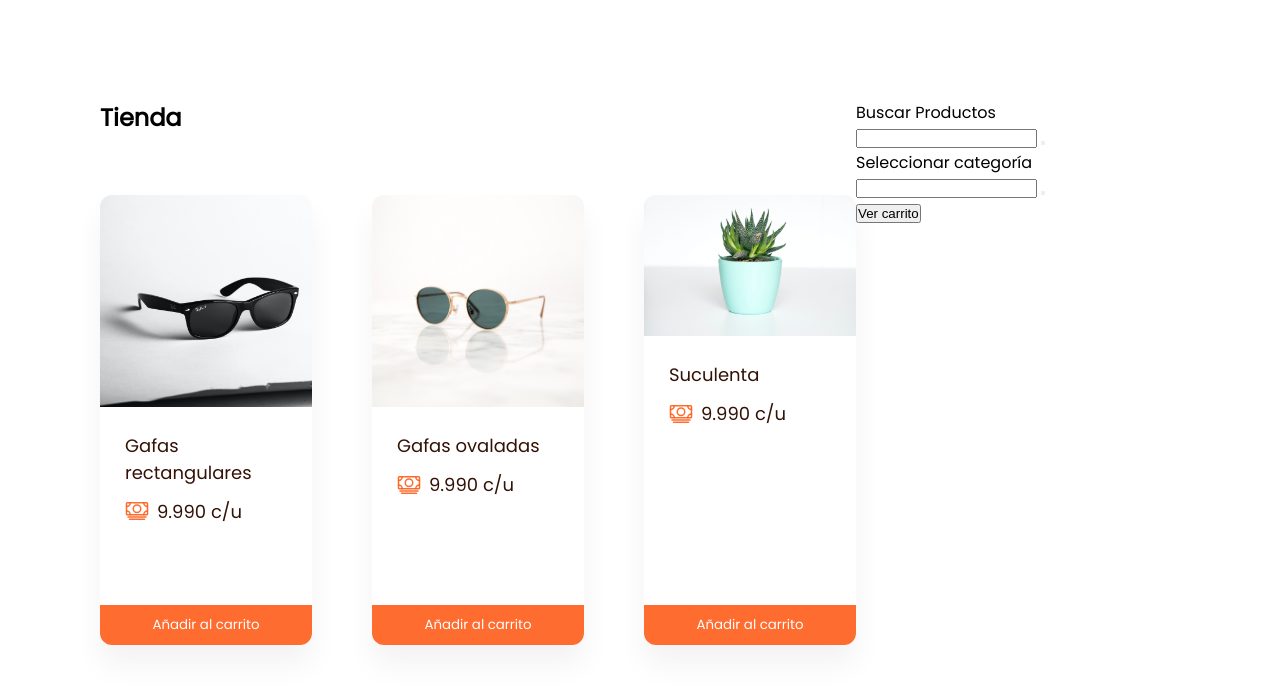
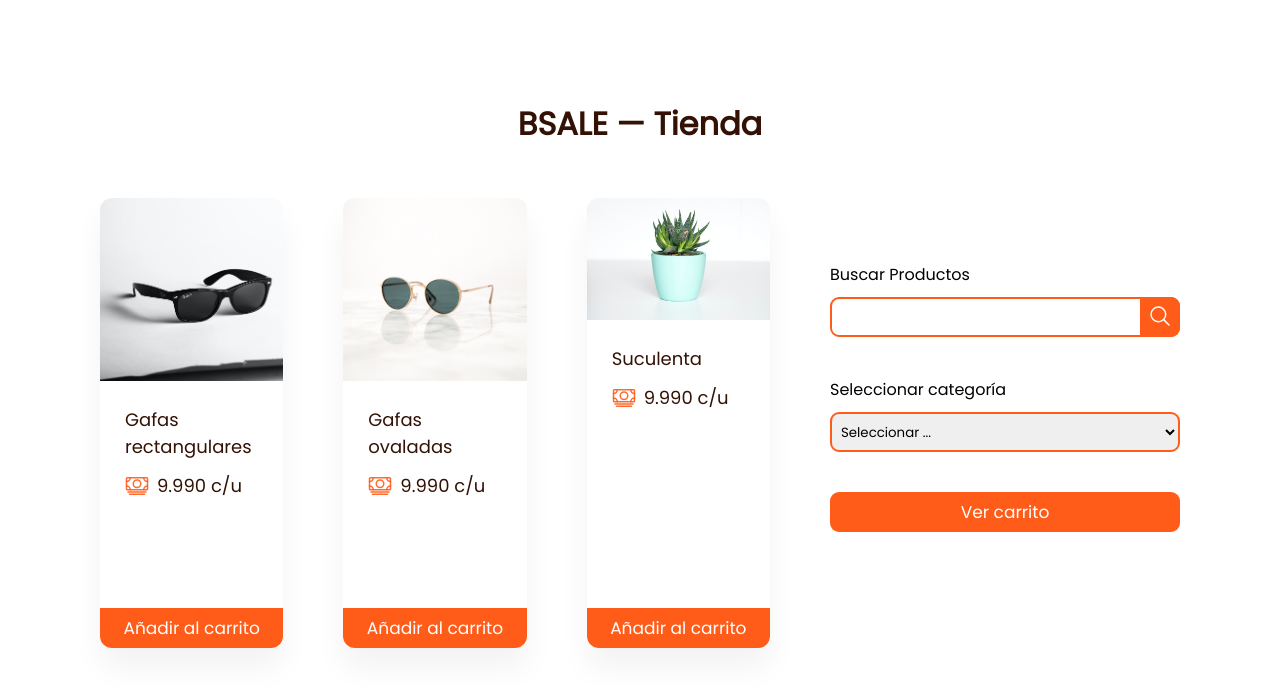
Before and after one commit to circaansfbp/bsale-challenge-frontend-fmbp, a plain HTML site: page index.html in a window 1280 px wide. Shown: the top 698 px of the page. Drawn offline with nearby package versions, Linux system fonts and the light colour scheme.

Commit message:
finaliza HTML/CSS de listado de productos y opciones de filtro

```diff
--- a/index.html
+++ b/index.html
@@ -20,10 +20,10 @@
 
   <body>
     <main class="container">
+      <h1 class="cabecera">BSALE &mdash; Tienda</h1>
+
       <!-- Despliegue de productos -->
       <section class="productos">
-        <h1 class="cabecera">Tienda</h1>
-
         <div class="producto">
           <img
             src="assets/images/gafas-rectangulares.jpg"
@@ -40,7 +40,7 @@
             </div>
           </div>
 
-          <button class="add-to-cart-btn">Añadir al carrito</button>
+          <button class="btn add-to-cart-btn">Añadir al carrito</button>
         </div>
 
         <div class="producto">
@@ -59,7 +59,7 @@
             </div>
           </div>
 
-          <button class="add-to-cart-btn">Añadir al carrito</button>
+          <button class="btn add-to-cart-btn">Añadir al carrito</button>
         </div>
 
         <div class="producto">
@@ -78,7 +78,7 @@
             </div>
           </div>
 
-          <button class="add-to-cart-btn">Añadir al carrito</button>
+          <button class="btn add-to-cart-btn">Añadir al carrito</button>
         </div>
 
         <div class="producto">
@@ -97,7 +97,7 @@
             </div>
           </div>
 
-          <button class="add-to-cart-btn">Añadir al carrito</button>
+          <button class="btn add-to-cart-btn">Añadir al carrito</button>
         </div>
 
         <div class="producto">
@@ -117,7 +117,7 @@
             </div>
           </div>
 
-          <button class="add-to-cart-btn">Añadir al carrito</button>
+          <button class="btn add-to-cart-btn">Añadir al carrito</button>
         </div>
       </section>
 
@@ -125,36 +125,39 @@
       <section class="opciones">
         <!-- Buscar productos -->
         <div class="filtro">
-          <label for="buscar-prod" class="buscar-prod-label"
-            >Buscar Productos</label
-          >
+          <label for="buscar-prod">Buscar Productos</label>
           <input
             name="buscar-prod"
             id="buscar-prod"
             type="text"
-            class="buscar-productos-input"
+            class="filtro-input"
           />
 
-          <button class="buscar-prod-btn"></button>
+          <button class="btn filtro-btn">
+            <ion-icon name="search-outline" class="buscar-icon"></ion-icon>
+          </button>
         </div>
 
         <!-- Seleccionar categorías -->
         <div class="filtro">
-          <label for="selec-categoria" class="select-categoria-label"
-            >Seleccionar categoría</label
+          <label for="selec-categoria">Seleccionar categoría</label>
+          <select
+            name="selec-categoria"
+            id="selec-categoria"
+            class="filtro-select"
           >
-          <input
+            <option value="" selected>Seleccionar ...</option>
+          </select>
+          <!-- <input
             name="selec-categoria"
             id="selec-categoria"
             type="text"
-            class="selec-categoria-input"
-          />
-
-          <button class="selec-categoria-btn"></button>
+            class="filtro-input"
+          /> -->
         </div>
 
         <!-- Botón para "ver" el carrito -->
-        <button class="check-cart-btn">Ver carrito</button>
+        <button class="btn check-cart-btn">Ver carrito</button>
       </section>
     </main>
 
--- a/style.css
+++ b/style.css
@@ -14,6 +14,27 @@ body {
   display: grid;
   grid-template-columns: 2.1fr 0.9fr;
   padding: 6.25rem;
+  row-gap: 3.125rem;
+}
+
+.cabecera {
+  grid-column: span 2;
+  color: #331205;
+  justify-self: center;
+}
+
+.btn {
+  cursor: pointer;
+  border: none;
+  background-color: #ff5c1a;
+  color: #fff;
+  font-family: inherit;
+  font-size: 1.0625rem;
+  transition: all 0.3s;
+}
+
+.btn:hover {
+  background-color: #e65317;
 }
 
 /* ******************************** */
@@ -24,10 +45,6 @@ body {
   grid-template-columns: repeat(3, 1fr);
   column-gap: 3.75rem;
   row-gap: 3.75rem;
-}
-
-.cabecera {
-  grid-column: span 3;
 }
 
 .producto {
@@ -69,13 +86,67 @@ body {
 }
 
 .add-to-cart-btn {
-  cursor: pointer;
-  border: none;
   border-bottom-left-radius: 12px;
   border-bottom-right-radius: 12px;
-  background-color: rgba(255, 92, 26, 0.9);
-  color: #fff;
   justify-self: flex-end;
   height: 2.5rem;
+}
+
+/* ******************************** */
+/* Sección: opciones de búsqueda */
+/* ******************************** */
+.opciones {
+  display: flex;
+  flex-direction: column;
+  height: 100vh;
+  gap: 2.5rem;
+  align-items: center;
+  padding: 4rem 0 4rem 3.75rem;
+}
+
+.filtro {
+  position: relative;
+}
+
+label {
+  display: inline-block;
+  margin-bottom: 10px;
+}
+
+.filtro-input,
+.filtro-select {
+  width: 21.875rem;
+  height: 2.5rem;
+  border-radius: 9px;
+  border: 2px solid #ff5c1a;
+  transition: all 0.3s;
+  padding: 0.3125rem;
   font-family: inherit;
 }
+
+.filtro-input:focus,
+.filtro-select:focus {
+  outline: none;
+  border: 2px solid #802e0d;
+}
+
+.filtro-btn {
+  width: 2.5rem;
+  height: 2.5rem;
+  position: absolute;
+  right: 0;
+  border-top-right-radius: 9px;
+  border-bottom-right-radius: 9px;
+}
+
+.buscar-icon {
+  margin-top: 5px;
+  width: 1.5rem;
+  height: 1.5rem;
+}
+
+.check-cart-btn {
+  width: 100%;
+  height: 2.5rem;
+  border-radius: 9px;
+}
```
